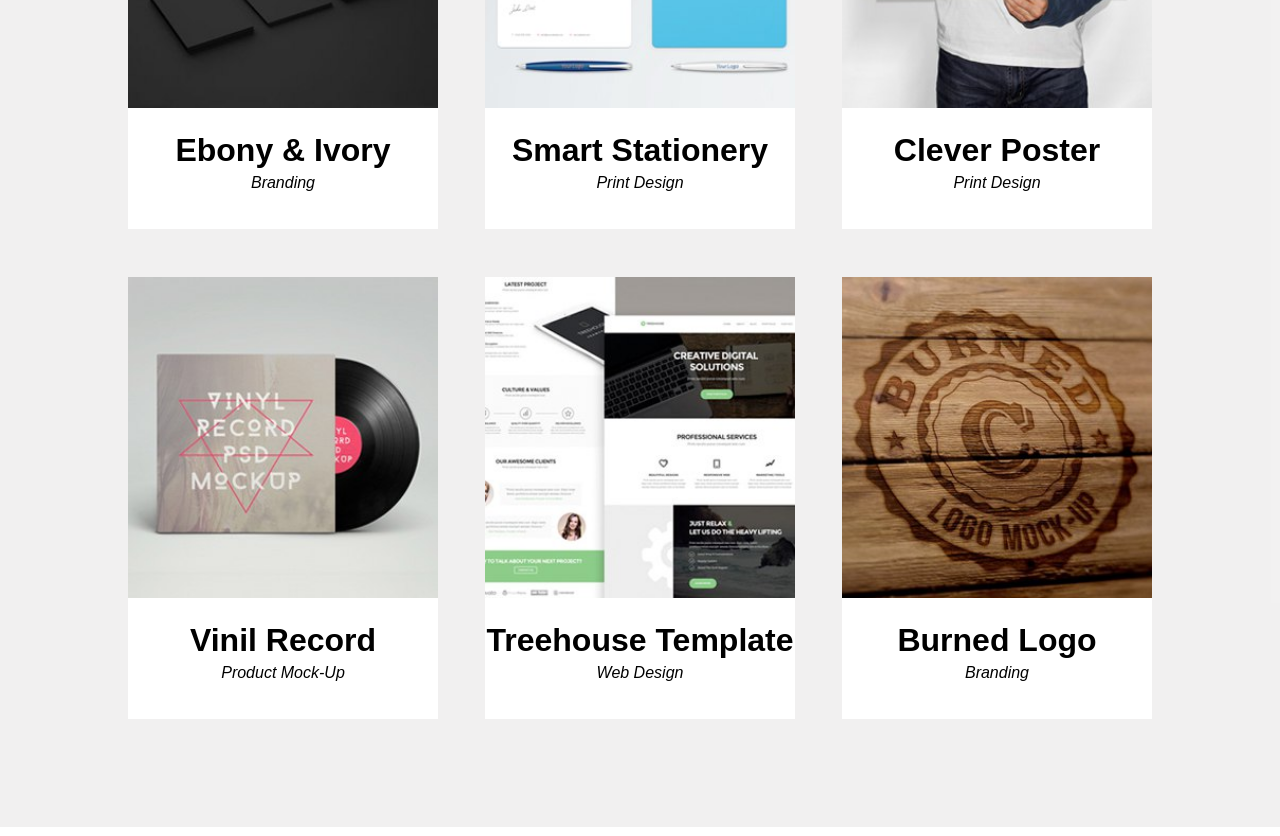
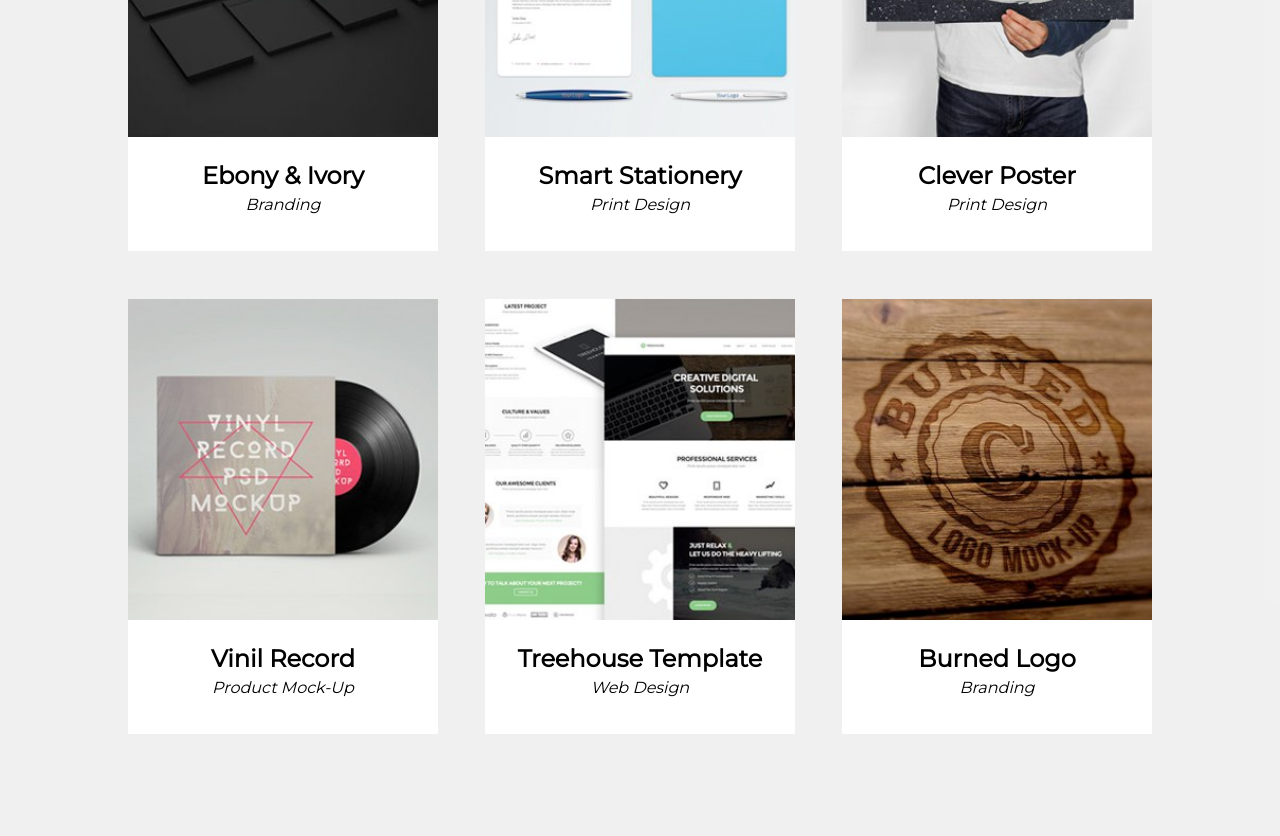
Before and after one commit to luqol/zad3.6, a website: page index.html in a window 1280 px wide. Shown: the part 1430-2266 px from the top of the page. Drawn offline with Linux system fonts and the light colour scheme.

Commit message:
Adjust gallery font-size

```diff
--- a/index.html
+++ b/index.html
@@ -6,6 +6,9 @@
     <title>Document</title>
     <link rel="stylesheet" href="https://use.fontawesome.com/releases/v6.0.0/css/all.css">
     <link rel="stylesheet" href="css/style.css">
+    <link rel="preconnect" href="https://fonts.googleapis.com">
+    <link rel="preconnect" href="https://fonts.gstatic.com" crossorigin>
+    <link href="https://fonts.googleapis.com/css2?family=Inconsolata&family=Montserrat&family=Signika:wght@700&display=swap" rel="stylesheet">
 </head>
 <body>
     <nav class="navigator">
--- a/sass/style.scss
+++ b/sass/style.scss
@@ -221,7 +221,7 @@ body {
 }
 
 .gallery-title{
-    font-size: 32px;
+    font-size: 1.5rem;
     margin: 0;
     padding-top: 20px;
 }
```
Also changed, not shown: css/style.css.
